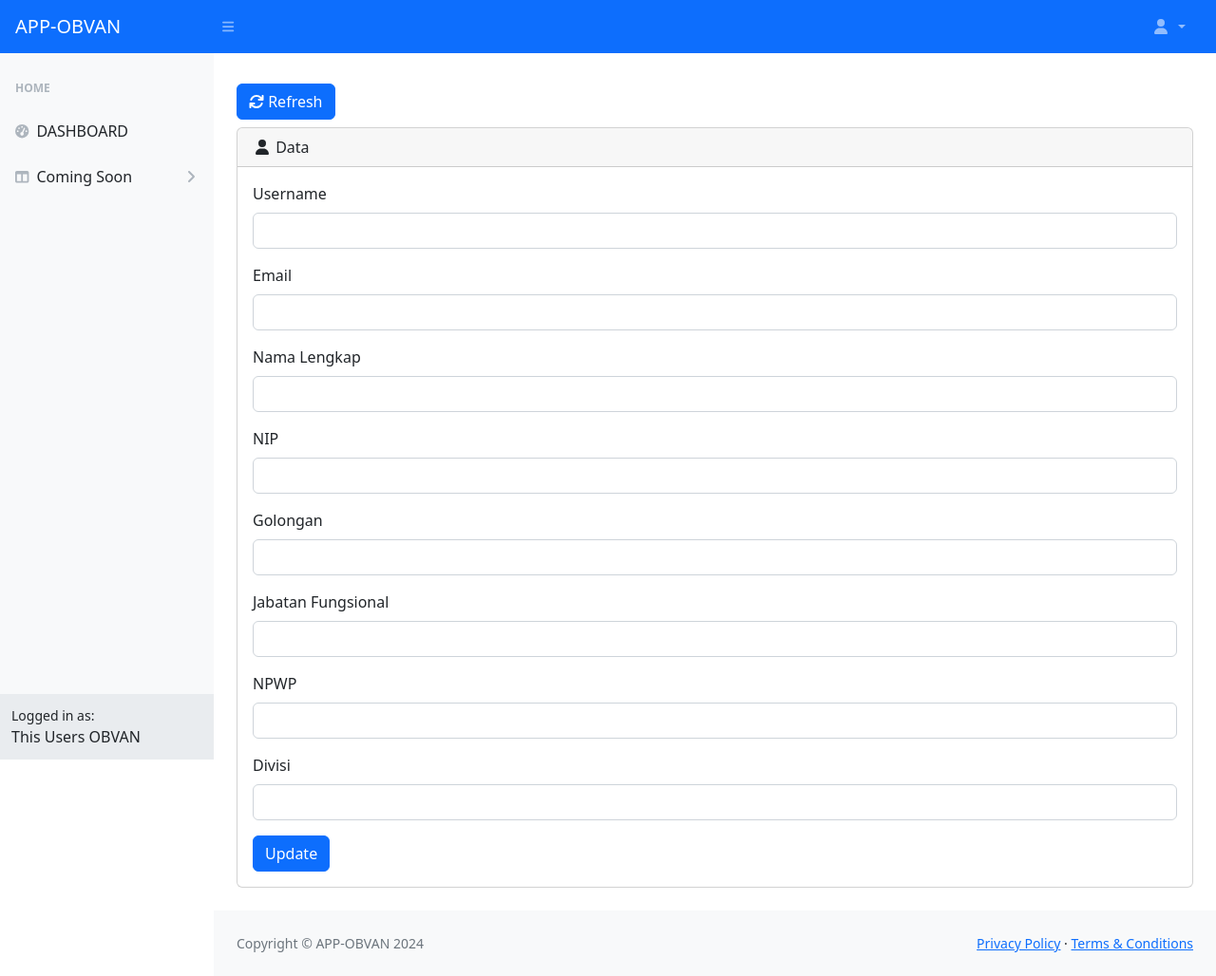
After one commit to mrdanikardinal/app-obvan, a CodeIgniter 4 app: the page made by app/Views/setting-data-user/index.php in a window 1280 px wide. The commit adds this page. Shown: the whole page at 95% size. Run offline with PHP 8.4 and a stand-in for CodeIgniter, Linux system fonts and the light colour scheme; the template is opened without the code that fills it, so the values that code supplies are empty; some libraries are stand-ins or nearby versions.

Commit message:
change password dan settings data user OK

```diff
--- a/app/Config/Routes.php
+++ b/app/Config/Routes.php
@@ -71,6 +71,10 @@ $routes->PUT('user/lembur/download/(:segment)', 'PdfController::dinas_lembur_dow
 $routes->get('user/setting_user/(:segment)', 'User::setting_user/$1');
 // $routes->get('user/setting_user', 'User::setting_user');
 $routes->post('change-password/(:segment)', 'User::update_password/$1');
+$routes->get('user/change-password/(:segment)', 'User::change_password/$1');
+$routes->get('user/setting-data-user', 'User::data_user');
+$routes->post('user/setting-data-user/(:num)', 'User::update_user/$1');
+
 // $routes->post('change-password', 'User::update_password');
 
 
--- a/app/Models/UsersModel.php
+++ b/app/Models/UsersModel.php
@@ -9,7 +9,7 @@ class UsersModel extends Model
     protected $table = 'users';
     protected $primaryKey = 'id';
     protected $useAutoIncrement = true;
-    protected $allowedFields = ['email','username','fullname','nip','golongan','jab_fung','npwp','password_hash'];
+    protected $allowedFields = ['email','username','fullname','nip','golongan','jab_fung','npwp','password_hash','divisi'];
 
     public function getUsers($id = false)
     {
--- a/app/Views/auth/login.php
+++ b/app/Views/auth/login.php
@@ -11,6 +11,11 @@
             <div class="card o-hidden border-0 shadow-lg my-5">
                 <div class="card-body p-0">
                     <!-- Nested Row within Card Body -->
+                    <?php if (session()->getFlashdata('pesan')) : ?>
+                        <div class="alert alert-success" role="alert">
+                            <?= session()->getFlashdata('pesan'); ?>
+                        </div>
+                    <?php endif; ?>
                     <div class="row">
 
                         <div class="col-lg">
--- a/app/Views/layout/side_bar.php
+++ b/app/Views/layout/side_bar.php
@@ -68,8 +68,11 @@
                             <a class="nav-link" href="<?= base_url() ?>surat-tugas/lembur/<?= user_id(); ?>">
                                 Surat Tugas Lembur
                             </a>
-                            <a class="nav-link" href="<?= base_url() ?>user/setting_user/<?= user_id(); ?>">
-                                Setting User
+                            <a class="nav-link" href="<?= base_url() ?>user/setting-data-user">
+                                Setting Data User
+                            </a>
+                            <a class="nav-link" href="<?= base_url() ?>user/change-password/<?= user_id(); ?>">
+                                Change Password
                             </a>
                         </nav>
                     </div>
--- /dev/null
+++ b/app/Views/setting-data-user/index.php
@@ -0,0 +1,70 @@
+<?= $this->extend('layout/template'); ?>
+<?= $this->section('content'); ?>
+<?= $this->include('layout/nav_bar'); ?>
+<div id="layoutSidenav">
+    <?= $this->include('layout/side_bar'); ?>
+    <div id="layoutSidenav_content">
+        <main>
+            <div class="container-fluid px-4">
+                <h5 class="mt-4">
+                    <?php if (session()->getFlashdata('pesan')) : ?>
+                        <div class="alert alert-success" role="alert">
+                            <?= session()->getFlashdata('pesan'); ?>
+                        </div>
+                    <?php endif; ?>
+                </h5>
+                <a href="<?= base_url() ?>user/setting-data-user" class="btn btn-primary my-2">
+                    <i class="fa-solid fa-arrows-rotate"></i> Refresh
+                </a>
+                <div class="card mb-4">
+
+                    <div class="card-header">
+                        <i class="fas fa-user fa-fw"></i>
+                       <?= 'Data'.' '.$dataUser['fullname'];?>
+                    </div>
+                    <div class="card-body">
+
+                        <form method="post" action="<?= base_url(); ?>user/setting-data-user/<?= user_id(); ?>">
+                            <div class="mb-3">
+                                <label for="username" class="form-label">Username</label>
+                                <input type="text" class="form-control" id="username" name="username" value="<?= $dataUser['username'];?>">
+                            </div>
+                            <div class="mb-3">
+                                <label for="email" class="form-label">Email</label>
+                                <input type="text" class="form-control" id="email" name="email" value="<?= $dataUser['email'];?>">
+                            </div>
+                            <div class="mb-3">
+                                <label for="nama_lengkap" class="form-label">Nama Lengkap</label>
+                                <input type="text" class="form-control" id="nama_lengkap" name="nama_lengkap" value="<?= $dataUser['fullname'];?>">
+                            </div>
+                            <div class="mb-3">
+                                <label for="nip" class="form-label">NIP</label>
+                                <input type="text" class="form-control" id="nip" name="nip" value="<?= $dataUser['nip'];?>">
+                            </div>
+                            <div class="mb-3">
+                                <label for="golongan" class="form-label">Golongan</label>
+                                <input type="text" class="form-control" id="golongan" name="golongan" value="<?= $dataUser['golongan'];?>">
+                            </div>
+                            <div class="mb-3">
+                                <label for="jab_fung" class="form-label">Jabatan Fungsional</label>
+                                <input type="text" class="form-control" id="jab_fung" name="jab_fung" value="<?= $dataUser['jab_fung'];?>">
+                            </div>
+                            <div class="mb-3">
+                                <label for="npwp" class="form-label">NPWP</label>
+                                <input type="text" class="form-control" id="npwp" name="npwp" value="<?= $dataUser['npwp'];?>">
+                            </div>
+                            <div class="mb-3">
+                                <label for="divisi" class="form-label">Divisi</label>
+                                <input type="text" class="form-control" id="divisi" name="divisi" value="<?= $dataUser['divisi'];?>">
+                            </div>
+
+                            <button type="submit" class="btn btn-primary">Update</button>
+                        </form>
+
+                    </div>
+                </div>
+        </main>
+        <?= $this->include('layout/footer'); ?>
+    </div>
+</div>
+<?= $this->endSection('content'); ?>
```
Also changed, not shown: app/Controllers/User.php (+73 -20 lines), app/Views/user/settings_user.php (+5 -10 lines).
